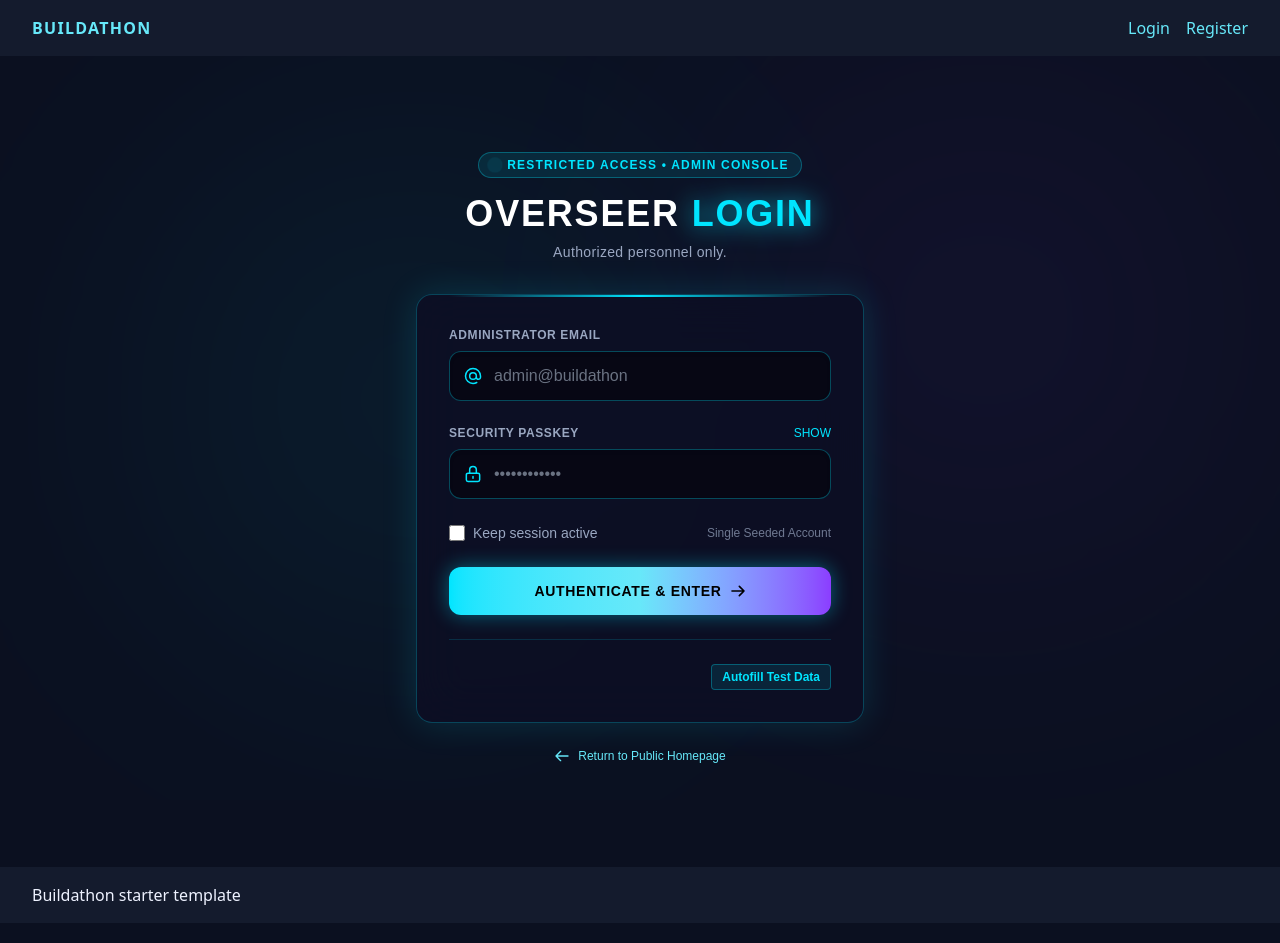
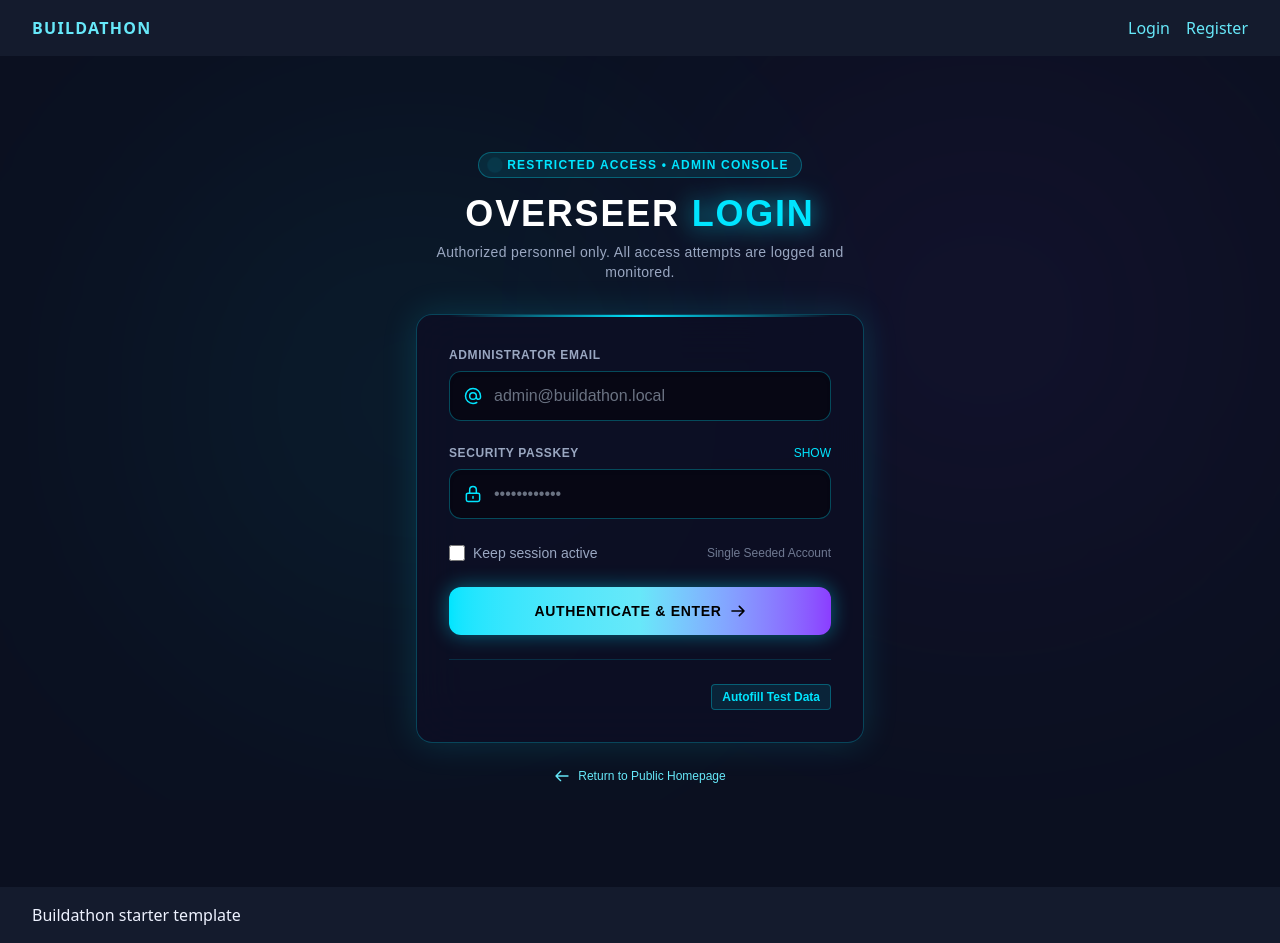
Before and after one commit to SaniraDeneth/GTA, a React (Vite) app in the folder client/: page /admin/login in a window 1280 px wide. Built offline with nearby package versions, Linux system fonts and the light colour scheme.

Commit message:
Clarify admin login notice and email placeholder
Tell users that access attempts are logged and monitored, and update the email example to use the `.local` domain.

```diff
--- a/client/src/pages/admin/AdminLogin.jsx
+++ b/client/src/pages/admin/AdminLogin.jsx
@@ -66,7 +66,7 @@ export default function AdminLogin() {
             OVERSEER <span className="text-[#00e5ff] drop-shadow-[0_0_12px_rgba(0,229,255,0.8)]">LOGIN</span>
           </h1>
           <p className="mt-2 text-sm text-[#9aa7c1] tracking-wide">
-            Authorized personnel only.
+            Authorized personnel only. All access attempts are logged and monitored.
           </p>
         </div>
 
@@ -101,7 +101,7 @@ export default function AdminLogin() {
                   name="email"
                   value={formData.email}
                   onChange={handleChange}
-                  placeholder="admin@buildathon"
+                  placeholder="admin@buildathon.local"
                   required
                   className="w-full pl-11 pr-4 py-3 bg-[#070714] border border-[#00e5ff]/30 rounded-xl text-white placeholder-gray-500 focus:outline-none focus:border-[#00e5ff] focus:ring-1 focus:ring-[#00e5ff] shadow-inner transition-colors text-base"
                 />
```
